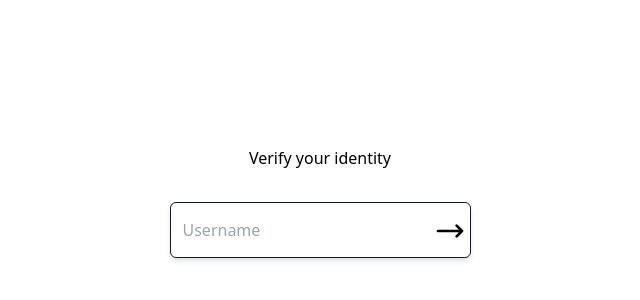
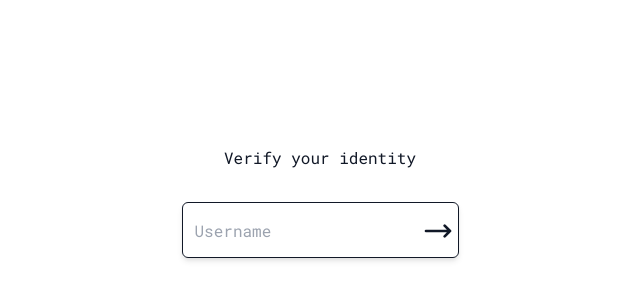
Before and after one commit to lordememphis/ng-facial-auth-sim, an Angular app: page /login in a window 1280 px wide. Shown: the part 198-498 px from the top of the page, without its empty margins (320-960 px from the left). Built offline with nearby package versions, Linux system fonts and the light colour scheme.

Commit message:
add font

```diff
--- a/src/styles.scss
+++ b/src/styles.scss
@@ -4,3 +4,10 @@
 
 @import "tailwindcss/utilities";
 /* You can add global styles to this file, and also import other style files */
+@import url("https://fonts.googleapis.com/css2?family=Roboto+Mono:wght@100;200;300;400;500;600;700;800;900&display=swap");
+
+body {
+  font-family: "Roboto Mono", -apple-system, BlinkMacSystemFont, "Segoe UI",
+    Roboto, Oxygen, Ubuntu, Cantarell, "Open Sans", "Helvetica Neue", sans-serif;
+  @apply text-gray-900;
+}
```
